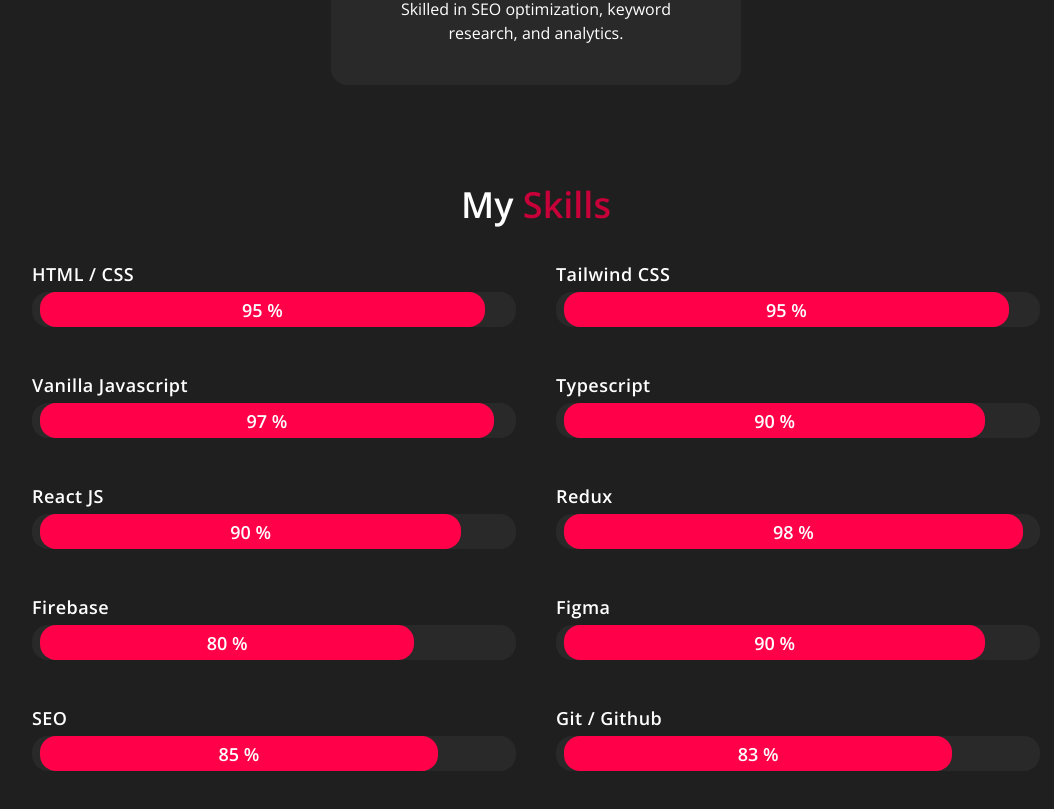
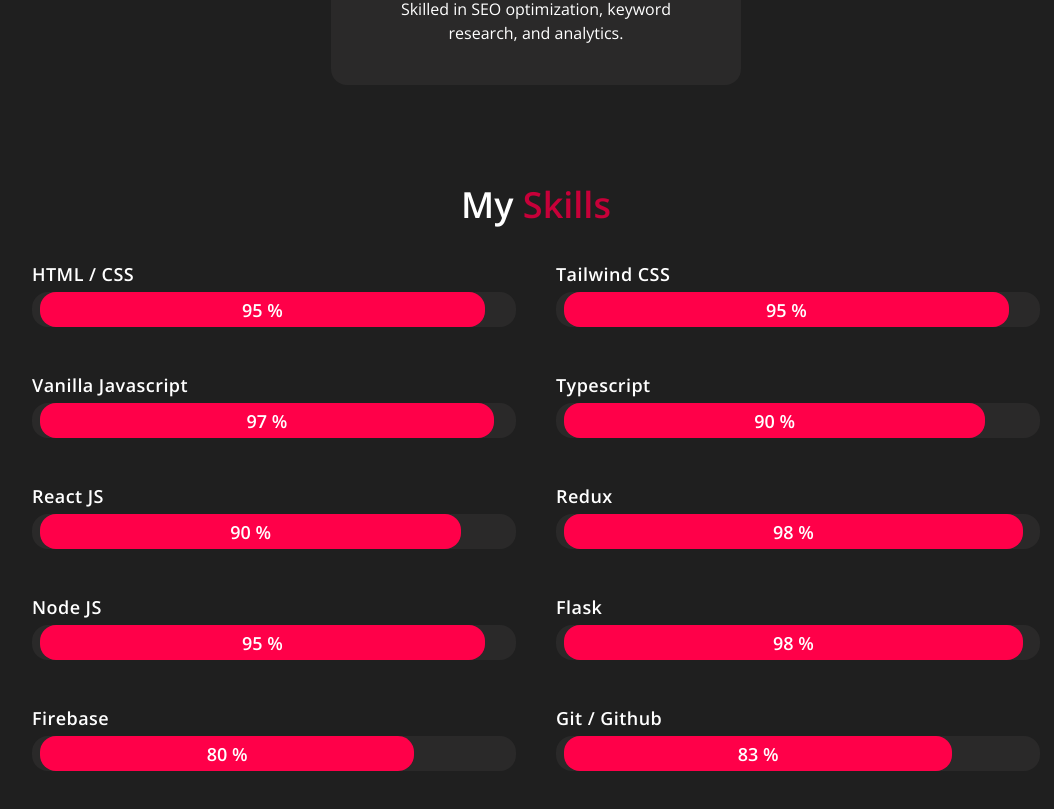
Before and after one commit to Kirubel1422/PersonalPortfolio, a React (Vite) app: page /about in a window 1280 px wide. Shown: the part 1363-2172 px from the top of the page, without its empty margins (104-1158 px from the left). Built offline with nearby package versions, Linux system fonts and the light colour scheme.

Commit message:
Update about.js

```diff
--- a/src/constants/about.js
+++ b/src/constants/about.js
@@ -47,17 +47,18 @@
     value: 98,
   },
   {
+    name: "Node JS",
+    value: 95,
+  },
+  {
+    name: "Flask",
+    value: 98,
+  },
+  {
     name: "Firebase",
     value: 80,
   },
-  {
-    name: "Figma",
-    value: 90,
-  },
-  {
-    name: "SEO",
-    value: 85,
-  },
+
   {
     name: "Git / Github",
     value: 83,
```
